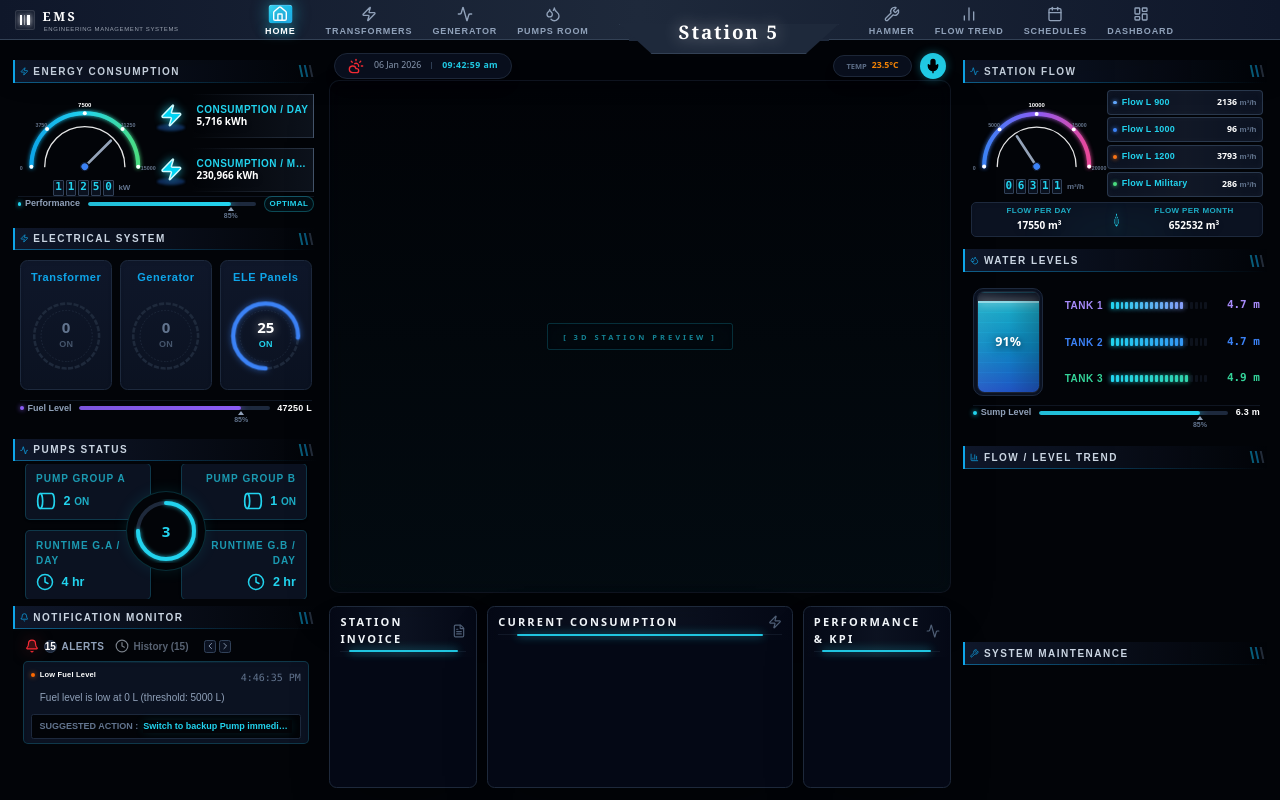
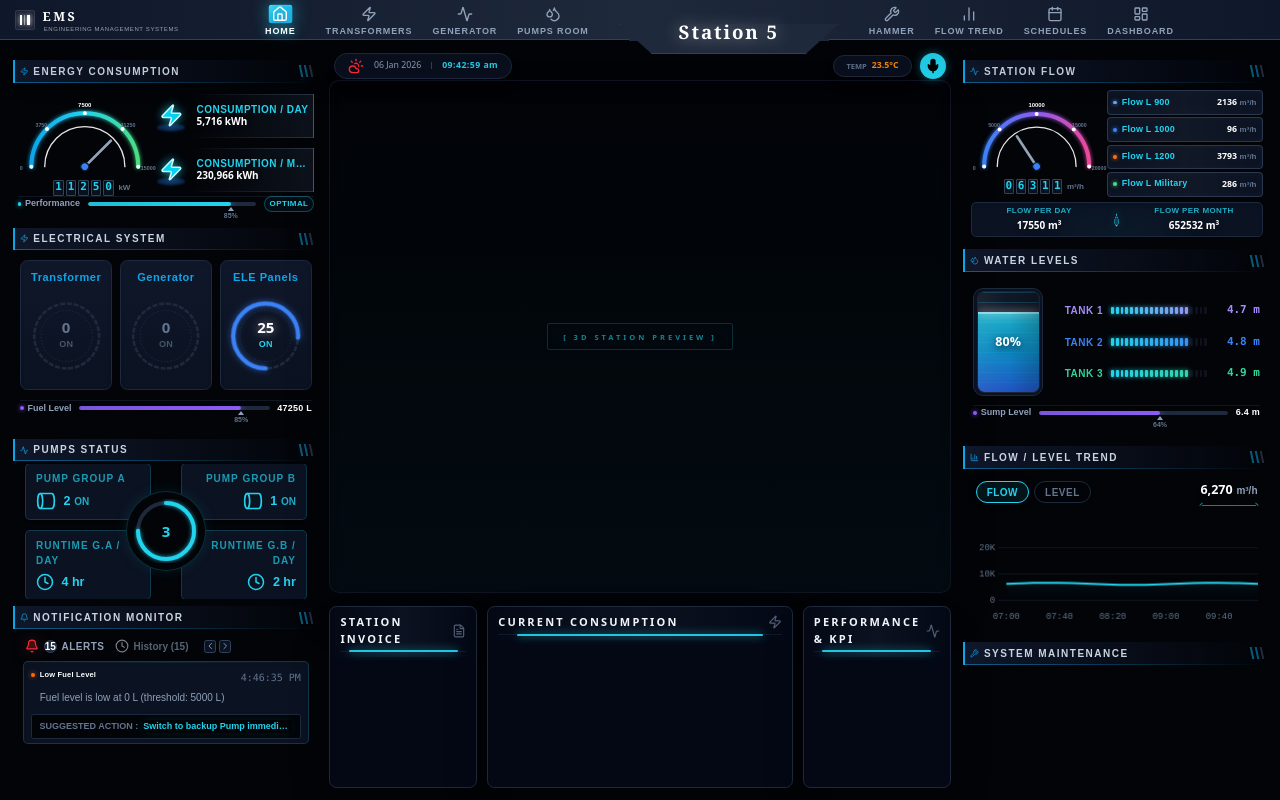
Before and after one commit to serafy0/station-dashboard, a Next.js app: page / in a window 1280 px wide. Built offline with nearby package versions, Linux system fonts and the light colour scheme.

Commit message:
Add FlowLevelTrends Panel

```diff
--- a/src/app/page.tsx
+++ b/src/app/page.tsx
@@ -9,6 +9,7 @@ import { PumpsStatus } from "@/components/dashboard/PumpsStatus";
 import { NotificationMonitor } from "@/components/dashboard/NotificationMonitor";
 import { StationFlow } from "@/components/dashboard/StationFlow";
 import { WaterLevels } from "@/components/dashboard/WaterLevels";
+import { FlowLevelTrends } from "@/components/dashboard/FlowLevelTrends";
 
 export default function Home() {
   return (
@@ -80,8 +81,9 @@ export default function Home() {
                 <WaterLevels />
             </SideTechPanel>
 
-           <SideTechPanel title="Flow / Level Trend" icon={BarChart3} className="flex-1" />
-              <SideTechPanel title="System Maintenance" icon={Wrench} className="h-[20%]" />
+<SideTechPanel title="Flow / Level Trend" icon={BarChart3} className="flex-1">
+    <FlowLevelTrends />
+</SideTechPanel>              <SideTechPanel title="System Maintenance" icon={Wrench} className="h-[20%]" />
             </div>
 
           </div>
--- /dev/null
+++ b/src/components/dashboard/CurrentConsumption.tsx
@@ -0,0 +1,17 @@
+"use client";
+
+import { ENERGY_CONSUMPTION_DATA } from "@/lib/store/energy-consumption-data";
+import { INVOICE_DATA } from "@/lib/store/invoice-data";
+import { TrendMonitor } from "../ui/TrendMonitor";
+
+export function CurrentConsumption() {
+    return (
+        <TrendMonitor
+            defaultTab="consumption"
+            tabs={{
+                consumption: ENERGY_CONSUMPTION_DATA,
+                invoice: INVOICE_DATA
+            }}
+        />
+    );
+}
--- /dev/null
+++ b/src/components/dashboard/FlowLevelTrends.tsx
@@ -0,0 +1,17 @@
+"use client";
+
+import { STATION_FLOW_DATA } from "@/lib/store/station-flow-data";
+import { SUMP_LEVEL_DATA } from "@/lib/store/station-level-data";
+import { TrendMonitor } from "@/components/ui/TrendMonitor";
+
+export function FlowLevelTrends() {
+    return (
+        <TrendMonitor
+            defaultTab="flow"
+            tabs={{
+                flow: STATION_FLOW_DATA,
+                level: SUMP_LEVEL_DATA
+            }}
+        />
+    );
+}
--- a/src/components/dashboard/WaterLevels.tsx
+++ b/src/components/dashboard/WaterLevels.tsx
@@ -1,15 +1,24 @@
 "use client";
 
+import { cn } from "@/lib/utils";
 import { ProgressBar } from "@/components/ui/ProgressBar";
-import { SegmentedBar } from "../ui/SegmentedBar";
+import { SegmentedBar } from "@/components/ui/SegmentedBar";
+import { TANK_1_DATA, TANK_2_DATA, TANK_3_DATA, SUMP_LEVEL_DATA } from "@/lib/store/station-level-data";
+import { TrendDataSeries } from "@/interfaces/TrendDataSeries";
 
+function useLatestData(series: TrendDataSeries) {
+    const latestValue = series.data[series.data.length - 1];
+    const max = series.max || 10;
+    const percentage = Math.round(Math.min(Math.max((latestValue / max) * 100, 0), 100));
+    const displayValue = latestValue.toFixed(series.decimals ?? 1);
 
+    return { percentage, displayValue, unit: series.unit, color: series.color || "#22d3ee" };
+}
 
 function WaterTank({ percentage }: { percentage: number }) {
   return (
     <div className="h-full w-[70px] bg-[#0b1221] border border-slate-800 rounded-2xl p-1 relative shadow-inner group">
       <div className="relative w-full h-full bg-[#1e293b]/30 rounded-xl overflow-hidden border border-white/5 backdrop-blur-sm">
-
         <div
             className="absolute inset-0 opacity-20"
             style={{
@@ -17,65 +26,60 @@ function WaterTank({ percentage }: { percentage: number }) {
                 backgroundSize: "100% 10px"
             }}
         />
-
         <div
           className="absolute bottom-0 left-0 w-full transition-all duration-1000 ease-in-out"
           style={{ height: `${percentage}%` }}
         >
           <div className="absolute inset-0 bg-gradient-to-t from-[#2563eb] via-[#0ea5e9] to-[#22d3ee] opacity-80" />
-
           <div className="absolute top-0 left-0 w-full h-[2px] bg-white/50 shadow-[0_0_10px_white]" />
         </div>
-
         <div className="absolute inset-0 bg-gradient-to-r from-white/5 via-transparent to-black/20 rounded-xl pointer-events-none" />
       </div>
-
       <div className="absolute inset-0 flex items-center justify-center z-10">
         <span className="text-xl font-bold text-white drop-shadow-[0_2px_4px_rgba(0,0,0,0.8)] font-sans">
-          {percentage}%
+          {Math.round(percentage)}%
         </span>
       </div>
     </div>
   );
 }
 
+export function WaterLevels() {
+    const START_COLOR = "#22d3ee";
 
-
-export function WaterLevels() {
+    const tank1 = useLatestData(TANK_1_DATA);
+    const tank2 = useLatestData(TANK_2_DATA);
+    const tank3 = useLatestData(TANK_3_DATA);
+    const sump = useLatestData(SUMP_LEVEL_DATA);
+    const mainTankPercentage = Math.round((tank1.percentage + tank2.percentage + tank3.percentage) / 3);
 
     return (
         <div className="w-full h-full flex flex-col p-3 gap-1">
-
             <div className="flex-1 flex gap-4 min-h-0 items-center">
-
                 <div className="shrink-0 h-[90%]">
-          <WaterTank percentage={91} />
+                    <WaterTank percentage={mainTankPercentage} />
                 </div>
-
-        <div className="flex-1 flex flex-col justify-center gap-8">
-
+                <div className="flex-1 flex flex-col justify-center gap-6">
                     <SegmentedBar
                         label="Tank 1"
-            value={75}
-            displayValue="4.7 m"
-            fromColor="#22d3ee"
-            toColor="#a78bfa"
+                        value={tank1.percentage}
+                        displayValue={`${tank1.displayValue} ${tank1.unit}`}
+                        fromColor={START_COLOR}
+                        toColor={tank1.color}
                     />
-
                     <SegmentedBar
                         label="Tank 2"
-            value={75}
-            displayValue="4.7 m"
-            fromColor="#22d3ee"
-            toColor="#3b82f6"
+                        value={tank2.percentage}
+                        displayValue={`${tank2.displayValue} ${tank2.unit}`}
+                        fromColor={START_COLOR}
+                        toColor={tank2.color}
                     />
-
                     <SegmentedBar
                         label="Tank 3"
-            value={80}
-            displayValue="4.9 m"
-            fromColor="#22d3ee"
-            toColor="#34d399"
+                        value={tank3.percentage}
+                        displayValue={`${tank3.displayValue} ${tank3.unit}`}
+                        fromColor={START_COLOR}
+                        toColor={tank3.color}
                     />
                 </div>
             </div>
@@ -84,10 +88,10 @@ export function WaterLevels() {
                 <div className="-mt-1">
                     <ProgressBar
                         label="Sump Level"
-            value={85}
-            statusText="6.3 m"
+                        value={sump.percentage}
+                        statusText={`${sump.displayValue} ${sump.unit}`}
                         statusType="text"
-            color="#22d3ee"
+                        color={sump.color}
                         className="border-none mt-0 pt-1"
                     />
                 </div>
```
Lines whose indentation alone changed are shown as unchanged.
